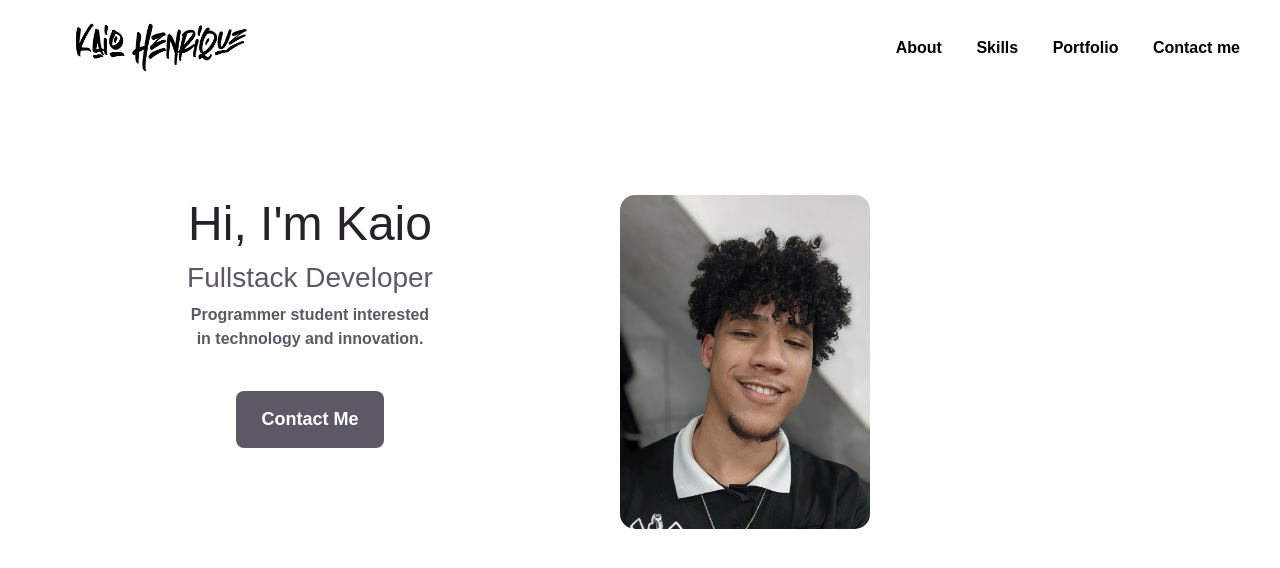
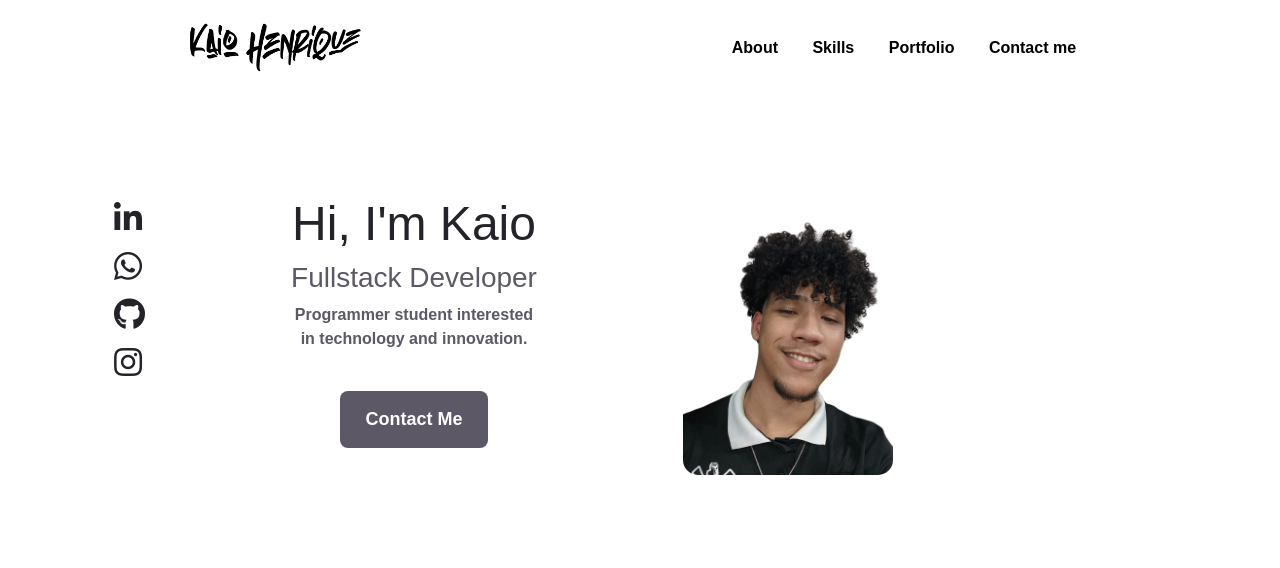
Before and after one commit to thekaiofc/portifolio-pessoal, a plain HTML site: page Project/index.html in a window 1280 px wide. Drawn offline with nearby package versions, Linux system fonts and the light colour scheme.

Commit message:
Alterações na imagem da home e inserção de ícones de redes sociais

```diff
--- a/Project/index.html
+++ b/Project/index.html
@@ -5,6 +5,9 @@
     <meta name="viewport" content="width=device-width, initial-scale=1.0">
     <title>Meu Portifólio</title>
     <link href="https://cdn.jsdelivr.net/npm/bootstrap@5.0.2/dist/css/bootstrap.min.css" rel="stylesheet" integrity="sha384-EVSTQN3/azprG1Anm3QDgpJLIm9Nao0Yz1ztcQTwFspd3yD65VohhpuuCOmLASjC" crossorigin="anonymous">
+    <link rel="stylesheet" href="https://cdnjs.cloudflare.com/ajax/libs/font-awesome/5.15.4/css/all.min.css"/>
+    <link rel="stylesheet" href="https://cdn.jsdelivr.net/gh/devicons/devicon@v2.14.0/devicon.min.css"/>
+    <link rel="stylesheet" type='text/css' href="https://cdn.jsdelivr.net/gh/devicons/devicon@latest/devicon.min.css" />
     <link rel="stylesheet" href="style.css">
     <link rel="js" href="scripts.js">
 </head>
@@ -18,7 +21,7 @@
                 <nav>
                     <ul>
                         <li><a href="#sobre">About</a></li>
-                        <li><a href="skills">Skills</a></li>
+                        <li><a href="#skills">Skills</a></li>
                         <li><a href="#portfolio">Portfolio</a></li>
                         <li><a href="#contato">Contact me</a></li>
                     </ul>
@@ -27,8 +30,30 @@
         </div>
     </section>
     <section id="home">
-        <div id="container">
+        <div class="container">
             <div id="div-home">
+                <ul class="lista-links">
+                    <li class="li-links">
+                        <a href="https://www.linkedin.com/in/kaio-henrique-nascimento-eugenio-088544206/" title="Ir para o LinkedIn" target="_blank">
+                            <i class="fab fa-linkedin-in"></i>
+                        </a>
+                    </li>
+                    <li class="li-links">
+                        <a href="https://wa.me/5511978211874" title="Enviar Mensagem no WhatsApp" target="_blank">
+                            <i class="fab fa-whatsapp"></i>
+                        </a>
+                    </li>
+                    <li class="li-links">
+                        <a href="https://github.com/thekaiofc" title="Ir para o GitHub" target="_blank">
+                            <i  class="fab fa-github"></i>
+                        </a>
+                    </li>
+                    <li class="li-links">
+                        <a href="https://www.instagram.com/thekaiofc" title="Ir pra o Instagram" target="blank">
+                            <i class="fab fa-instagram"></i>
+                        </a>
+                    </li>
+                </ul>
                 <div class="text">
                     <h1>Hi, I'm Kaio</h1>
                     <h3>Fullstack Developer</h3>
@@ -38,7 +63,7 @@
                     <!-- <button type="button" class="btn btn-outline-secondary">Contact Me</button> -->
                 </div>
                 <div class="imagem-topo">
-                    <img src="images/minhas-fotos/foto-home.jpg" alt="Foto de Kaio Henrique">
+                    <img src="images/minhas-fotos/foto-home.png" alt="Foto de Kaio Henrique">
                 </div>
             </div>
         </div>
--- a/Project/style.css
+++ b/Project/style.css
@@ -1,87 +1,3 @@
-/* body {
-    margin: 0;
-    font-family: Arial, sans-serif;
-}
-
-#cabecalho {
-    background-color: #fff;
-    color: #000;
-    padding: 20px;
-    display: flex;
-    justify-content: space-between;
-    align-items: center;
-}
-
-.logo img {
-    width: 180px;
-    height: auto;
-    margin-left: 50px;
-}
-
-nav ul {
-    list-style: none;
-    margin: 0;
-    padding: 0;
-    margin-right: 20px;
-}
-
-nav ul li {
-    display: inline-block;
-    margin-left: 30px;
-}
-
-nav ul li a {
-    color: #000;
-    text-decoration: none;
-    font-weight: bold;
-    font-family: Arial, Helvetica, sans-serif;
-    transition: color 0.3s ease;
-}
-
-nav ul li a:hover {
-    color: hsl( 260 , 69%, 61%);
-}
-
-#div-home {
-    margin-top: 100px;
-    display: flex;
-    flex-direction: column;
-    align-items: center;
-}
-
-#div-home > * {
-    margin-bottom: 10px;
-}
-
-#imagem-topo img{
-    width: 18px;
-    height: auto;
-    border-radius: 5px;
-    max-width: 100%;
-    margin-left: 0;
-    margin-top: 20px;
-}
-
-#div-home h1 {
-    font-size: xx-large;
-}
-
-
-@media only screen and (max-width: 600px) {
-    .logo img {
-        width: 100px;
-    }
-
-    nav ul li {
-        margin-left: 10px;
-    }
-
-    #div-home {
-        margin-top: 50px;
-        align-items: flex-start;
-    }
-} */
-
 body {
     margin: 0;
     font-family: Arial, sans-serif;
@@ -93,14 +9,14 @@ body {
     color: #000;
     padding: 20px;
     display: flex;
-    justify-content: space-between;
+    justify-content: space-around;
     align-items: center;
 }
 
 .logo img {
     width: 180px;
     height: auto;
-    margin-left: 50px;
+    margin-right: 10px;
 }
 
 nav ul {
@@ -169,7 +85,7 @@ nav ul li a:hover {
 
 #div-home img {
     max-width: 100%;
-    width: 250px;
+    width: 210px;
     height: auto;
     border-radius: 15px;
 }
@@ -177,6 +93,19 @@ nav ul li a:hover {
 #div-home h1 {
     font-size: 3em;
     color: hsl(260, 8%, 15%);
+}
+
+.lista-links a {
+    font-size: 2rem;
+    color: hsl(260, 8%, 15%);
+}
+.lista-links a:hover{
+    color: hsl(260, 69%, 61%);
+}
+
+.li-links{
+    list-style-type: none;
+    color: black;
 }
 
 @media only screen and (max-width: 600px) {
```
Also changed, not shown: Project/images/minhas-fotos/foto-home.jpg (deleted), Project/images/minhas-fotos/foto-home.png (added).
